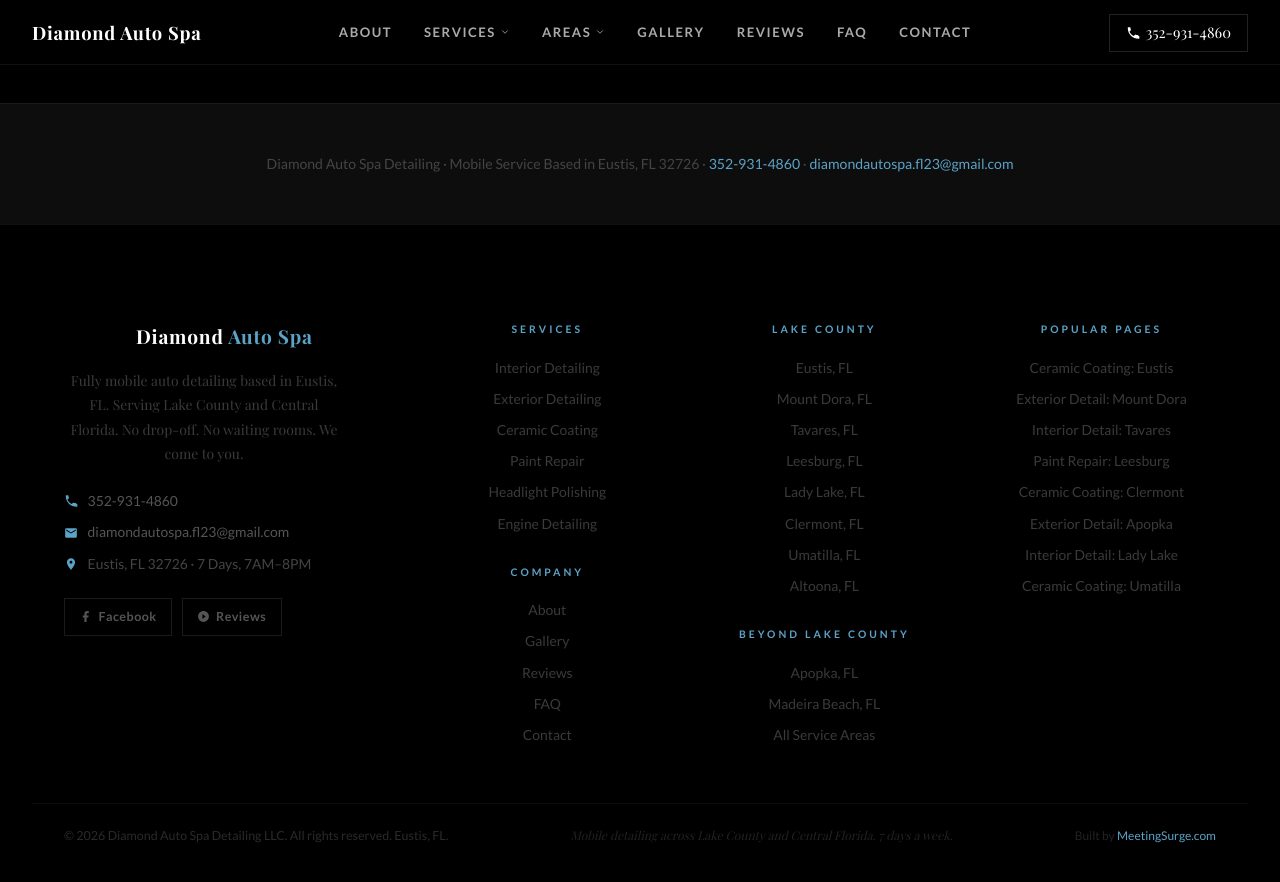
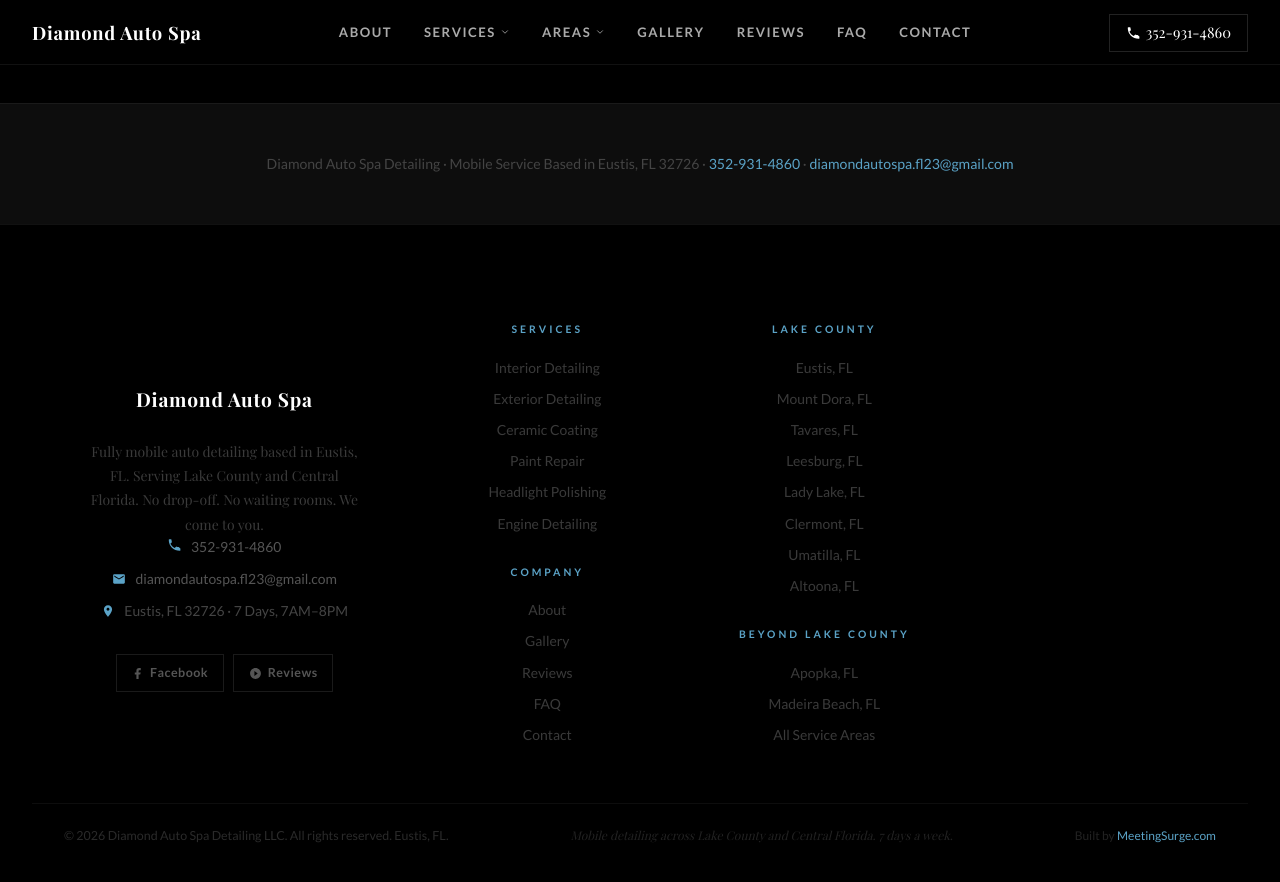
Before and after one commit to JamesBrownR/Diamond-Auto-Spa-Detailing, a Jekyll site: the page built from contact/index.html, in a window 1280 px wide and 900 px high, scrolled down 1574 px. Shown: the top 882 px of the window. Built offline with Jekyll 4.4.1, drawn with Linux system fonts in a browser that asks for light colours; some web fonts are replaced.

Commit message:
Update footer.html

```diff
--- a/_includes/footer.html
+++ b/_includes/footer.html
@@ -185,8 +185,8 @@
   <div class="footer-grid">
 
     <!-- ── COL 1: BRAND ── -->
-    <div class="footer-col-brand">
-      <a href="{{ site.baseurl }}/" class="footer-brand-logo">Diamond <span>Auto Spa</span></a>
+    <div class="footer-col-brand" style="display: flex;   align-items: center;    justify-content: center;    flex-direction: column;">
+      <a href="{{ site.baseurl }}/" class="footer-brand-logo">Diamond Auto Spa<a>
       <p class="footer-brand-desc">Fully mobile auto detailing based in Eustis, FL. Serving Lake County and Central Florida. No drop-off. No waiting rooms. We come to you.</p>
 
       <div class="footer-contact-line">
@@ -258,20 +258,7 @@
       </ul>
     </div>
 
-    <!-- ── COL 4: POPULAR SPOKE PAGES ── -->
-    <div>
-      <span class="footer-col-label">Popular Pages</span>
-      <ul class="footer-link-list">
-        <li><a href="{{ site.baseurl }}/service-area/eustis-fl/ceramic-coating/">Ceramic Coating: Eustis</a></li>
-        <li><a href="{{ site.baseurl }}/service-area/mount-dora-fl/exterior-detailing/">Exterior Detail: Mount Dora</a></li>
-        <li><a href="{{ site.baseurl }}/service-area/tavares-fl/interior-detailing/">Interior Detail: Tavares</a></li>
-        <li><a href="{{ site.baseurl }}/service-area/leesburg-fl/paint-repair/">Paint Repair: Leesburg</a></li>
-        <li><a href="{{ site.baseurl }}/service-area/clermont-fl/ceramic-coating/">Ceramic Coating: Clermont</a></li>
-        <li><a href="{{ site.baseurl }}/service-area/apopka-fl/exterior-detailing/">Exterior Detail: Apopka</a></li>
-        <li><a href="{{ site.baseurl }}/service-area/lady-lake-fl/interior-detailing/">Interior Detail: Lady Lake</a></li>
-        <li><a href="{{ site.baseurl }}/service-area/umatilla-fl/ceramic-coating/">Ceramic Coating: Umatilla</a></li>
-      </ul>
-    </div>
+
 
   </div>
 
```
